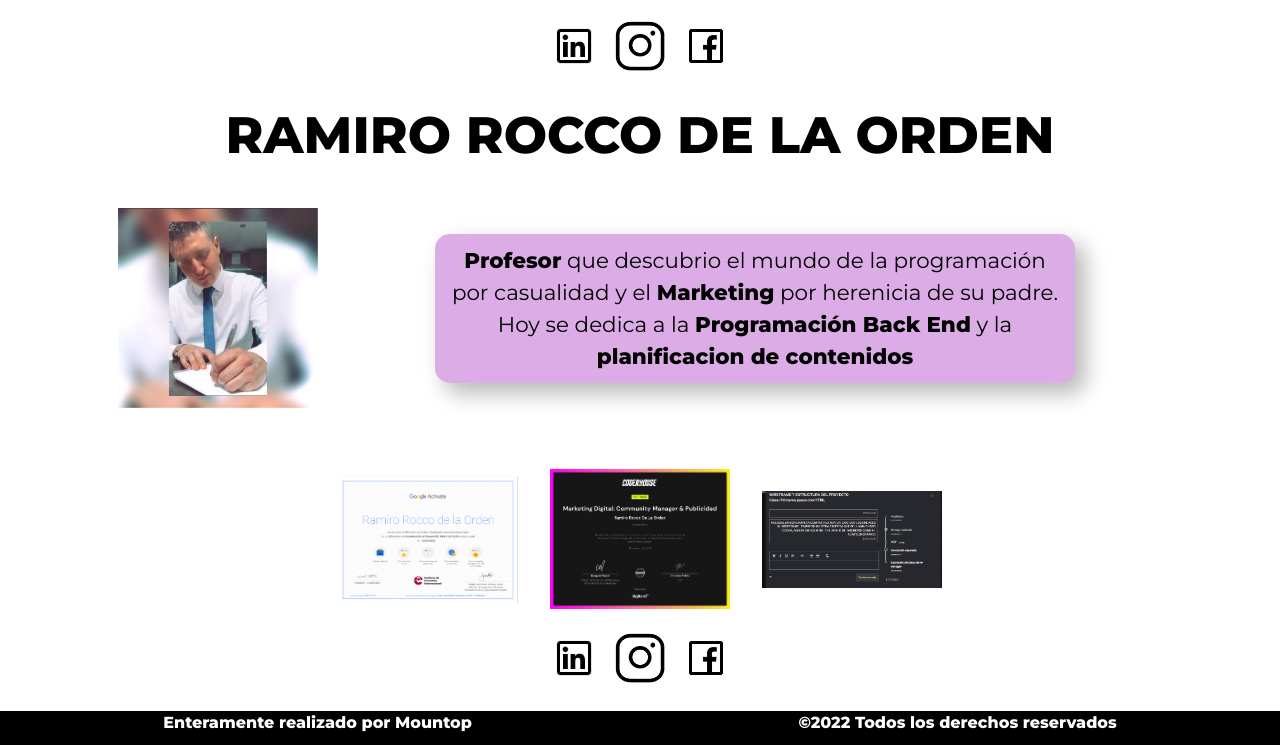
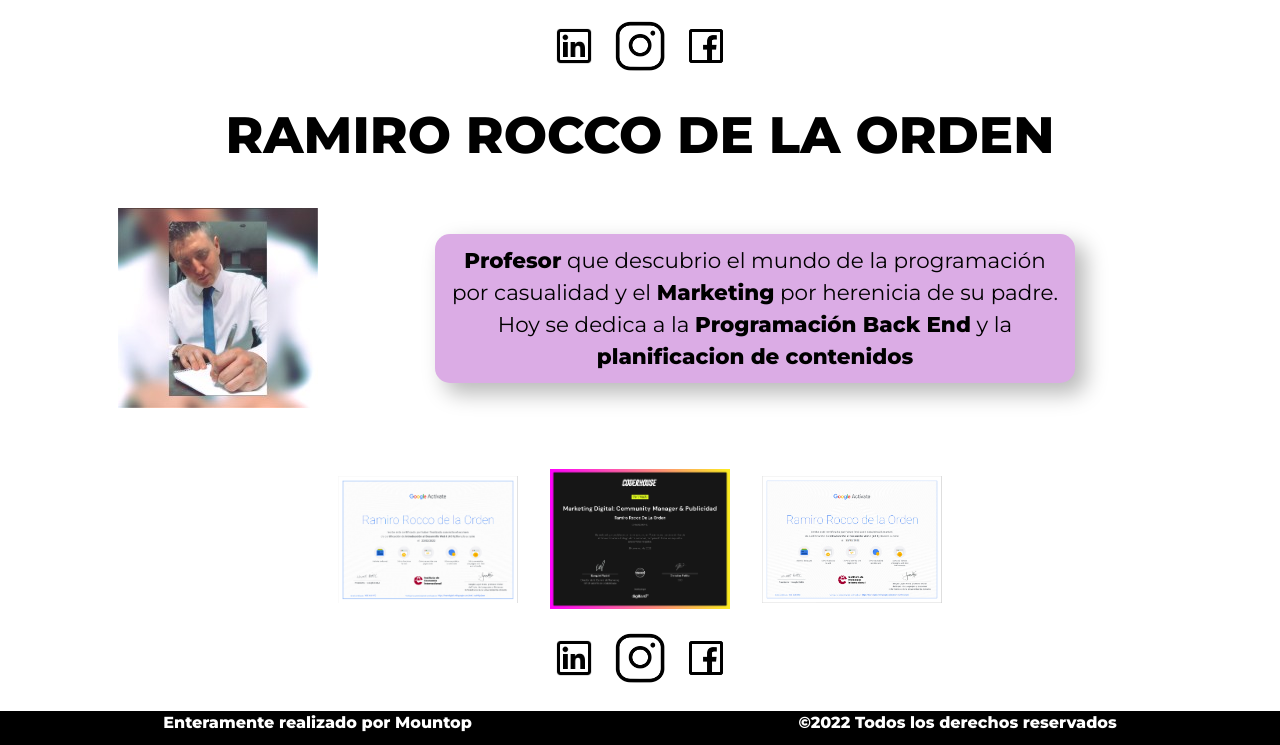
Before and after one commit to Ramirocco/CODER-BS, a website: page pages/quienes.html in a window 1280 px wide. Shown: the part 982-1727 px from the top of the page. Drawn offline with nearby package versions, Linux system fonts and the light colour scheme; files whose address does not match are found by name.

Commit message:
arregle certificado

```diff
--- a/pages/quienes.html
+++ b/pages/quienes.html
@@ -128,7 +128,7 @@
                 <div class="saber">
                     <img class="nosotros__foto__cert" src="../assets/img/cer1ramiro.PNG" alt="certificado google html">
                     <img  class="nosotros__foto__cert" src="../assets/img/Cer2ramiro.jpg" alt="certificado coderhouse community manager">
-                    <img  class="nosotros__foto__cert" src="../assets/img/Captura.PNG" alt="certificado google html css">
+                    <img  class="nosotros__foto__cert" src="../assets/img/Google2.PNG" alt="certificado google html css">
                 </div>
             </div>
         </section>
```
Also changed, not shown: assets/img/1x/1x/nombremountop.png (deleted), assets/img/Captura.PNG (deleted), assets/img/apps.png (deleted), assets/img/cm.png (deleted), assets/img/contacto.png (deleted), assets/img/esmeralda.png (deleted), assets/img/fondotext.svg (deleted), assets/img/mariano.png (deleted), assets/img/quienes.png (deleted), assets/img/ramiro.png (deleted), assets/img/servicios.png (deleted), assets/img/web.png (deleted), assets/img/xq.png (deleted), 5 other files.
